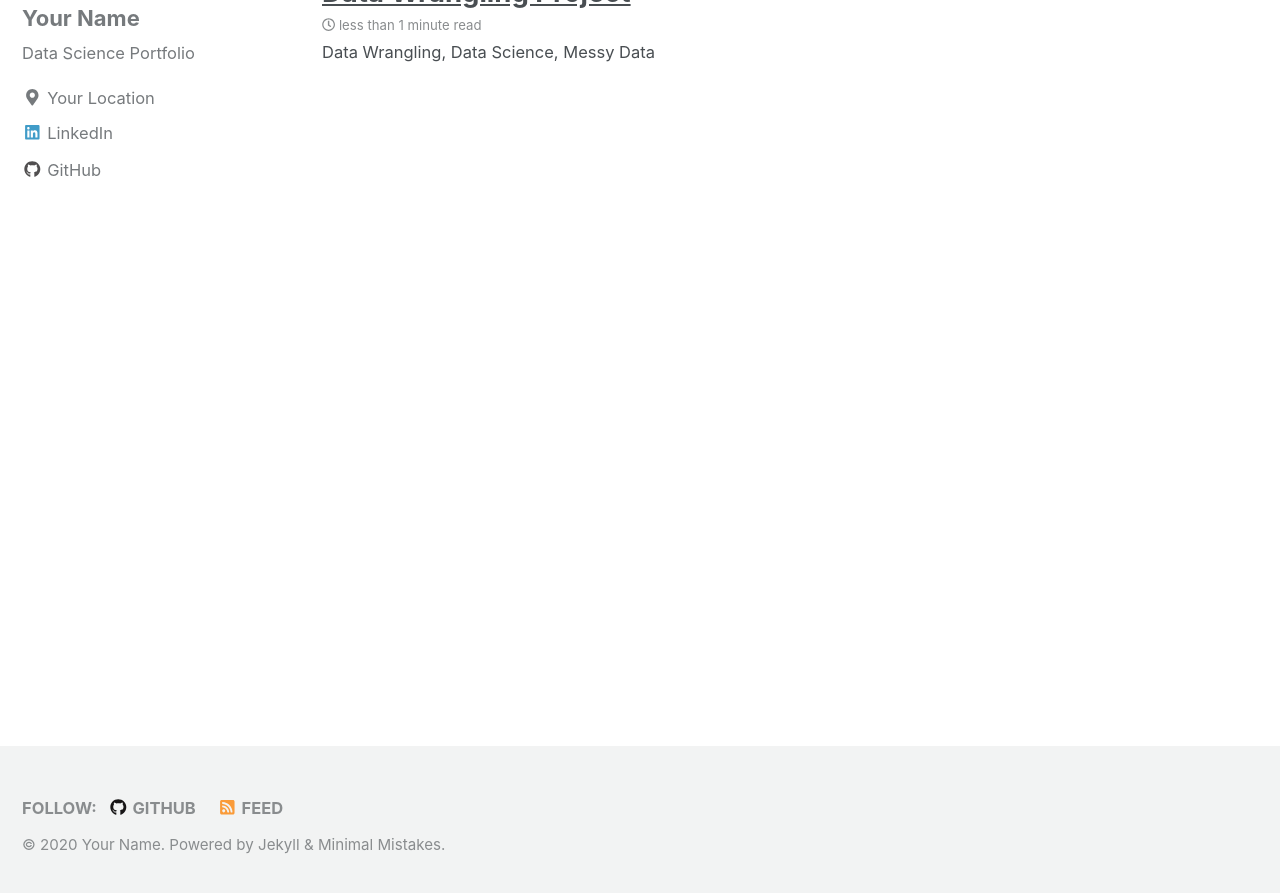
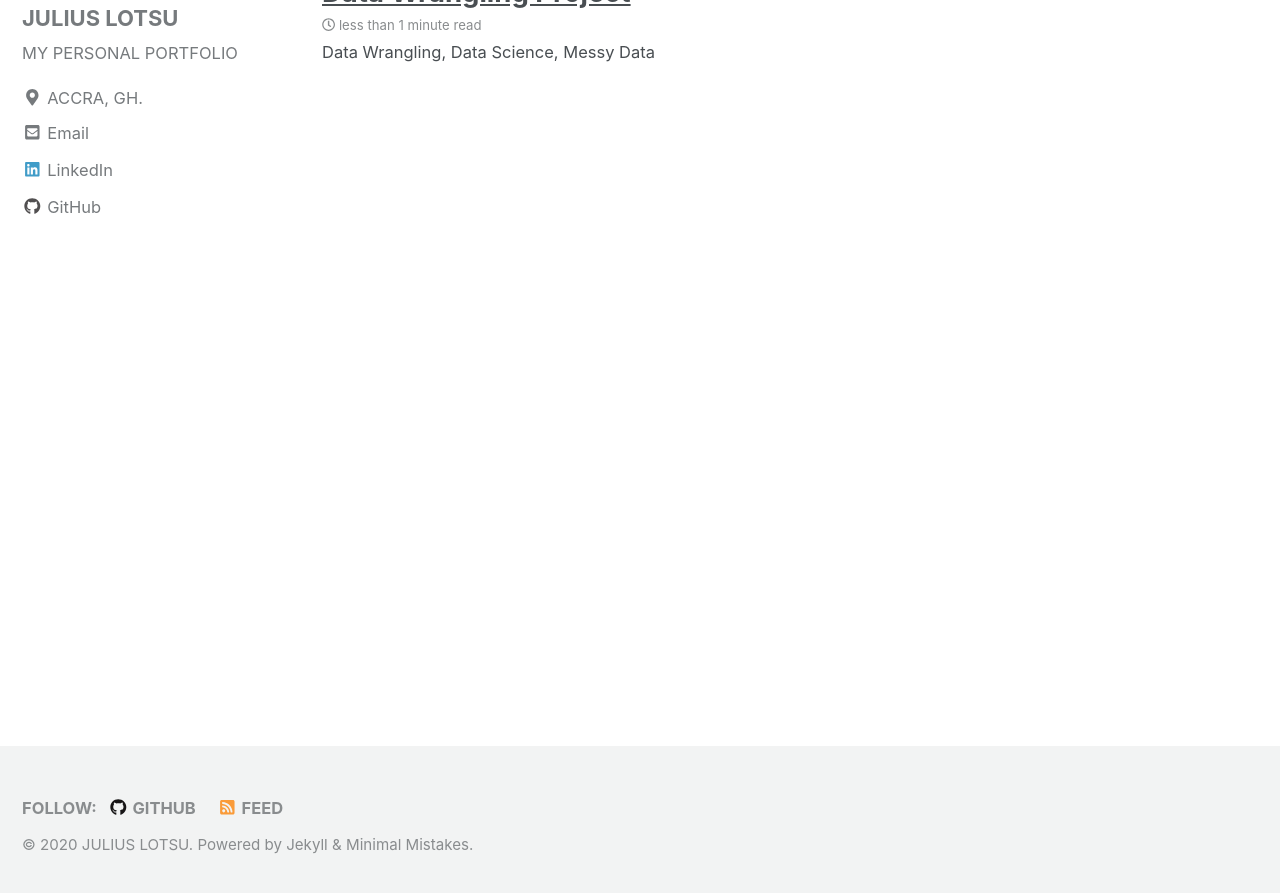
Before and after one commit to juliuslotsu/juliuslotsu.github.io, a Jekyll site: the page built from index.html, in a window 1280 px wide and 900 px high, scrolled down 760 px. Shown: the top 893 px of the window. Built offline with Jekyll 4.4.1, drawn with Linux system fonts in a browser that asks for light colours; nearby versions of some CDN libraries; the list of posts is cut into pages by our own code; some of the changed text lies outside the part shown.

Commit message:
new github.io

```diff
--- a/_config.yml
+++ b/_config.yml
@@ -9,10 +9,10 @@ minimal_mistakes_skin    : "default" # "air", "aqua", "contrast", "dark", "dirt"
 
 # Site Settings
 locale                   : "en-US"
-title                    : "Your Name"
+title                    : "JULIUS LOTSU"
 title_separator          : "-"
-name                     : "Your Name"
-description              : "Data Science Portfolio"
+name                     : "JULIUS LOTSU"
+description              : "MY PERSONAL PORTFOLIO"
 url                      : # the base hostname & protocol for your site e.g. "https://mmistakes.github.io"
 baseurl                  : # the subpath of your site, e.g. "/blog"
 repository               : # GitHub username/repo-name e.g. "mmistakes/minimal-mistakes"
@@ -84,11 +84,11 @@ analytics:
 
 # Site Author
 author:
-  name             : "Your Name"
+  name             : "JULIUS LOTSU"
   avatar           : "/images/bio-pic-2.jpg" # path of avatar image, e.g. "/assets/images/bio-photo.jpg"
-  bio              : "Data Science Portfolio"
-  location         : "Your Location"
-  email            :
+  bio              : "MY PERSONAL PORTFOLIO"
+  location         : "ACCRA, GH."
+  email            : "juliuslotzu@gmail.com"
   uri              :
   home             : # null (default), "absolute or relative url to link to author home"
   bitbucket        :
@@ -97,13 +97,13 @@ author:
   flickr           :
   facebook         :
   foursquare       :
-  github           : "Your Github"
+  github           : "juliuslotsu"
   gitlab           :
   google_plus      :
   keybase          :
   instagram        :
   lastfm           :
-  linkedin         : "dataoptimal" # "john-doe-12345678" (the last part of your profile url, e.g. https://www.linkedin.com/in/john-doe-12345678)
+  linkedin         : "" # "john-doe-12345678" (the last part of your profile url, e.g. https://www.linkedin.com/in/john-doe-12345678)
   pinterest        :
   soundcloud       :
   stackoverflow    : # "123456/username" (the last part of your profile url, e.g. https://stackoverflow.com/users/123456/username)
```
